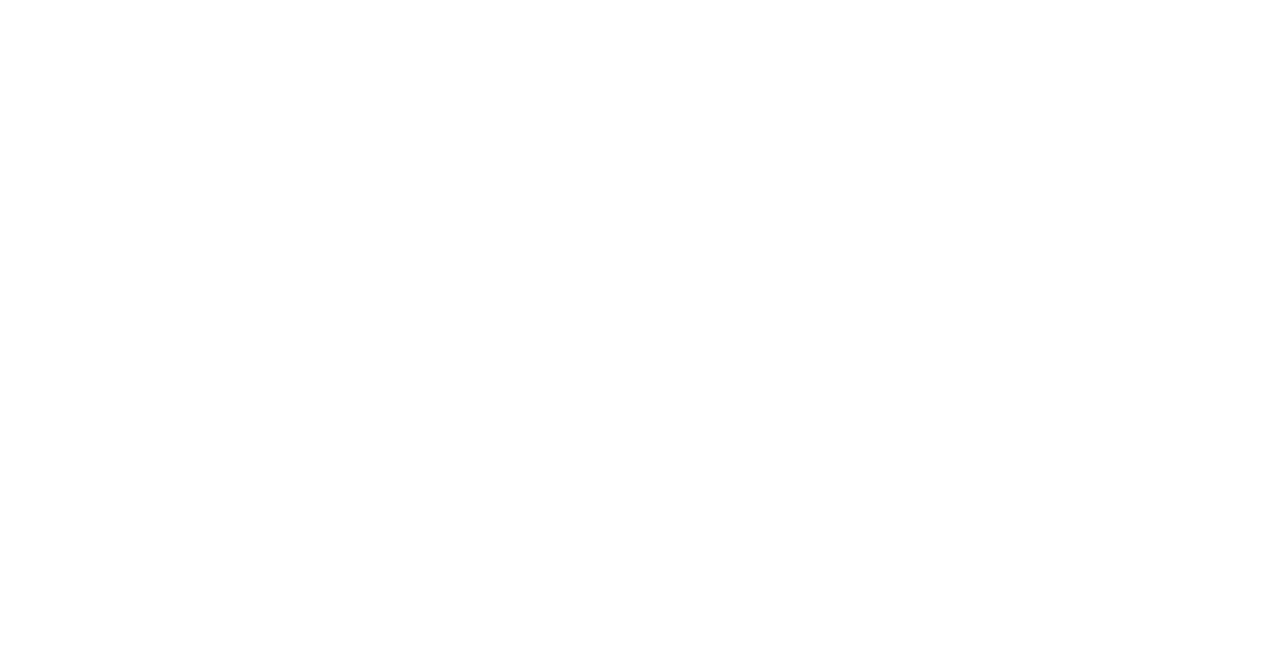
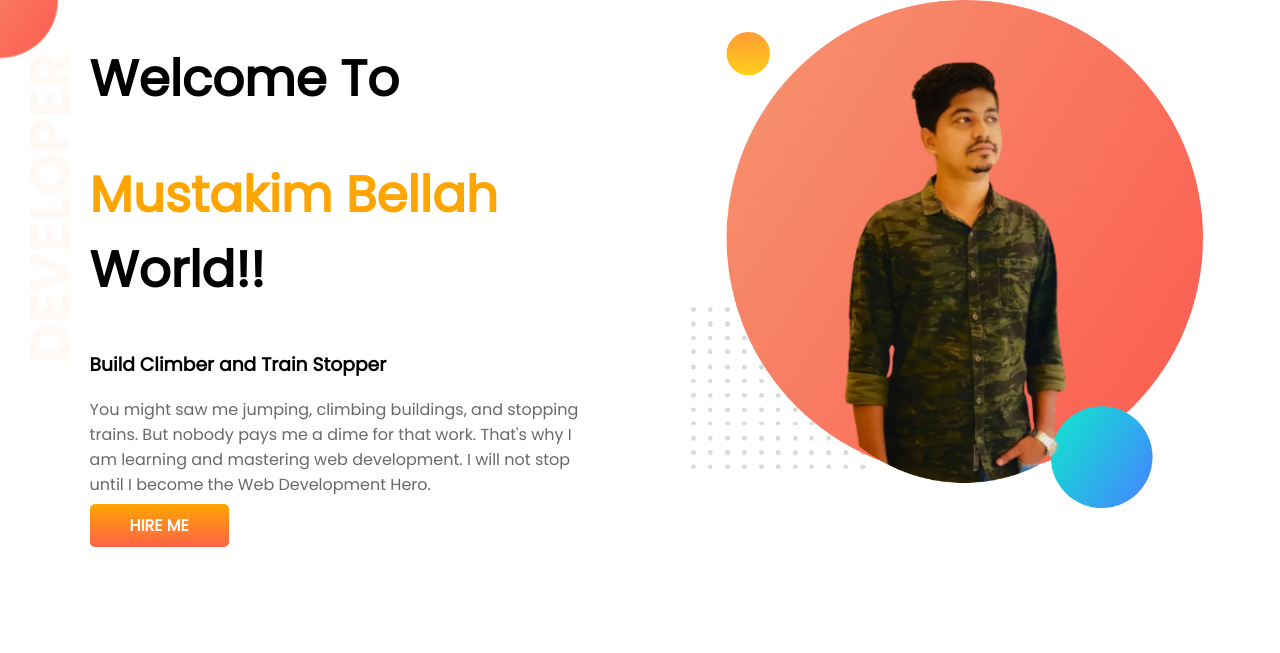
Before and after one commit to mustakimbellah/developer-portfolio, a plain HTML site: page index.html in a window 1280 px wide. Drawn offline with Linux system fonts and the light colour scheme.

Commit message:
top banner added

```diff
--- a/index.html
+++ b/index.html
@@ -1,13 +1,42 @@
 <!DOCTYPE html>
 <html lang="en">
-<head>
-    <meta charset="UTF-8">
-    <meta http-equiv="X-UA-Compatible" content="IE=edge">
-    <meta name="viewport" content="width=device-width, initial-scale=1.0">
+  <head>
+    <meta charset="UTF-8" />
+    <meta http-equiv="X-UA-Compatible" content="IE=edge" />
+    <meta name="viewport" content="width=device-width, initial-scale=1.0" />
     <title>Mustakim Portfolio</title>
-    <link rel="stylesheet" href="style.css">
-</head>
-<body>
+    <link rel="preconnect" href="https://fonts.googleapis.com" />
+    <link rel="preconnect" href="https://fonts.gstatic.com" crossorigin />
+    <link
+      href="https://fonts.googleapis.com/css2?family=Poppins&display=swap"
+      rel="stylesheet"
+    />
+    <link rel="stylesheet" href="style.css" />
+  </head>
+  <body>
+    <section class="top-banner">
+      <div class="half-width">
+        <h1>Welcome To</h1>
+        <h1><span class="orange-color">Mustakim Bellah</span> World!!</h1>
+        <h3>Build Climber and Train Stopper</h3>
+        <p>
+          You might saw me jumping, climbing buildings, and stopping trains. But
+          nobody pays me a dime for that work. That's why I am learning and
+          mastering web development. I will not stop until I become the Web
+          Development Hero.
+        </p>
 
-</body>
+        <a
+          class="link-button"
+          target="_blank"
+          href="https://www.linkedin.com/in/s-m-mustakim-bellah-74b03b184/"
+          >HIRE ME</a
+        >
+      </div>
+
+      <div class="half-width">
+        <img src="images/bellah.png" alt="" />
+      </div>
+    </section>
+  </body>
 </html>
--- a/style.css
+++ b/style.css
@@ -0,0 +1,41 @@
+body{
+    font-family: 'Poppins', sans-serif;
+    margin: 0;
+}
+h1{
+    font-size: 50px;
+
+}
+.orange-color{
+    color: orange;
+}
+
+section{
+    height: 500px;
+    padding-bottom: 150px;
+}
+.half-width{
+    width:40%;
+    float: left;
+    margin-left: 5%;
+    padding-left: 2%;
+}
+.half-width img{
+    width: 100%;
+}
+.link-button{
+
+    text-decoration: none;
+    background-image: linear-gradient(orange, tomato);
+    color: white;
+    padding: 10px 40px;
+    font-weight: 700;
+    border-radius: 5px;
+}
+.top-banner{
+    background-image: url(images/top-banner.png);
+    background-repeat: no-repeat;
+}
+p{
+    color: dimgray;
+}
```
Also changed, not shown: images/bellah.png (added), images/my-bg.png (added), images/top-banner.png (added).
